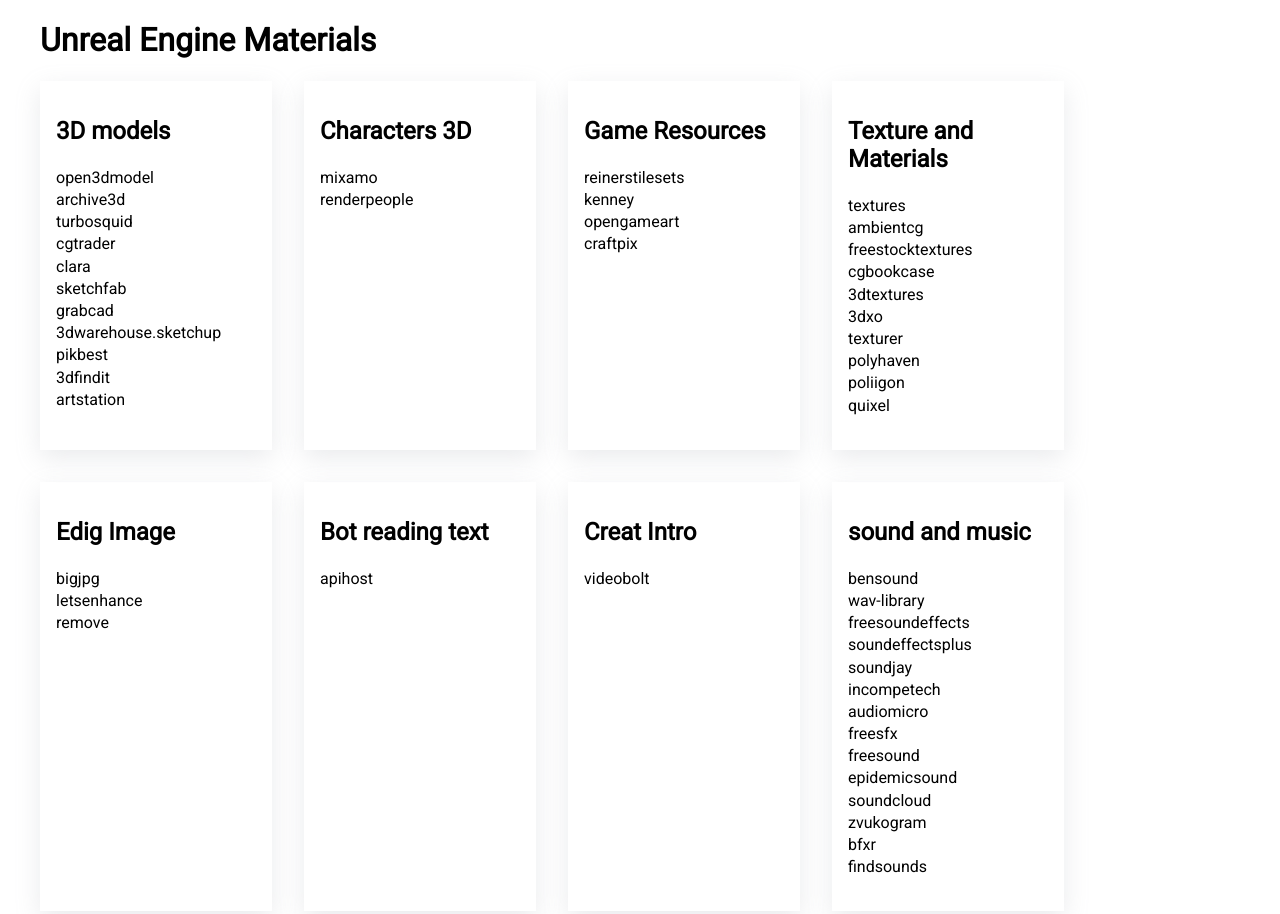
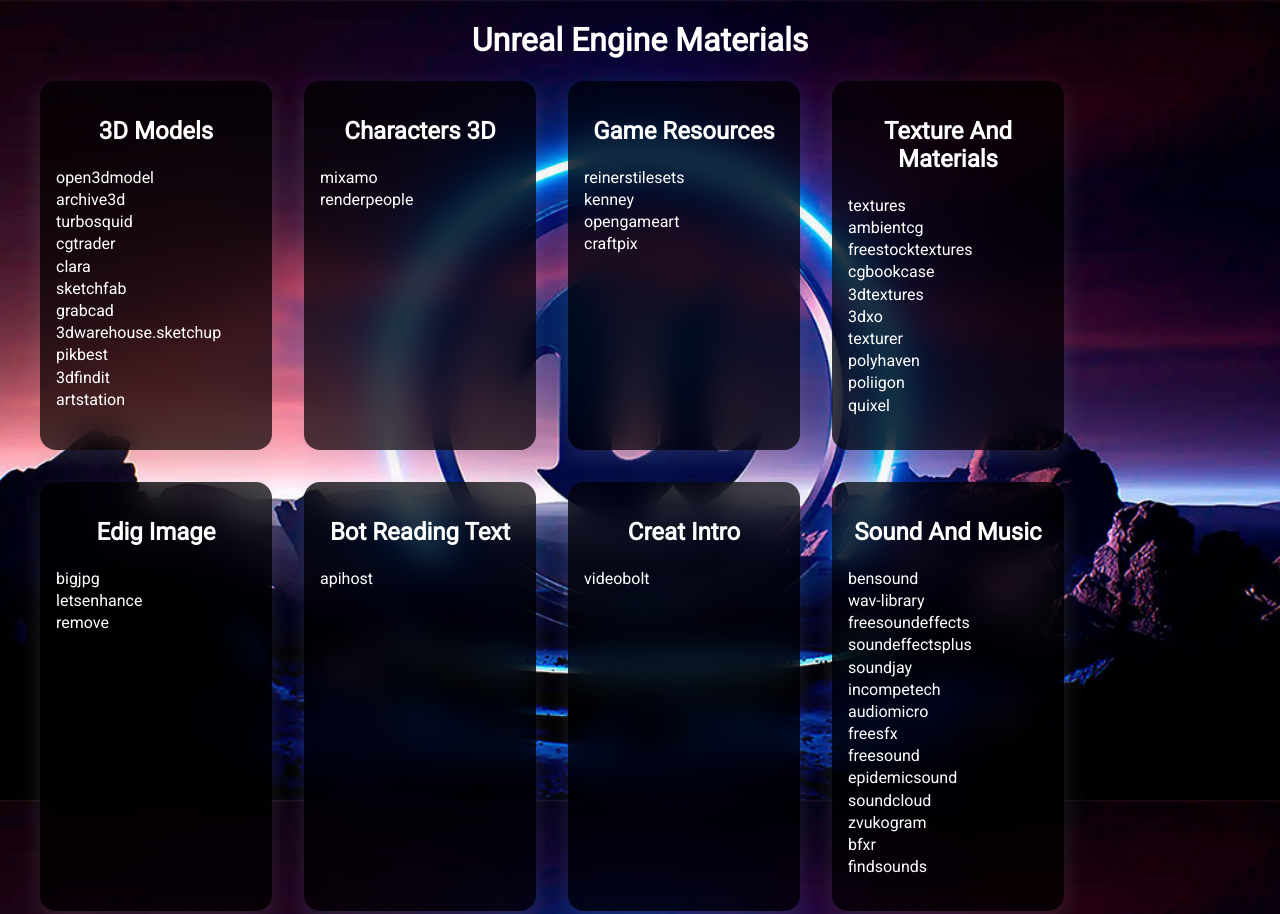
Before and after one commit to Batareika007/LInksForUE, a plain HTML site: page index.html in a window 1280 px wide. Shown: the top 914 px of the page. Drawn offline with Linux system fonts and the light colour scheme.

Commit message:
added style

```diff
--- a/style.css
+++ b/style.css
@@ -1,5 +1,18 @@
 html{
     font-family: 'Roboto', sans-serif;
+    background-image: url(img/unreal-engine-5-requeriments-2.jpg);
+    color: white;
+    background-size: cover;
+    background-attachment: fixed;
+}
+
+h1{
+    text-align: center;
+}
+
+h2{
+    text-transform: capitalize;
+    text-align: center;
 }
 
 .container{
@@ -17,6 +30,10 @@ section{
     flex-basis: 200px;
     padding: 1rem;
     box-shadow: rgba(149, 157, 165, 0.2) 0px 8px 24px;
+    background-color: rgba(0, 0, 0, 0.7);
+    border-radius: 1rem;
+backdrop-filter: blur(16.1px);
+-webkit-backdrop-filter: blur(16.1px);
 }
 
 ul, li{
```
Also changed, not shown: img/unreal-engine-5-requeriments-2.jpg (added).
